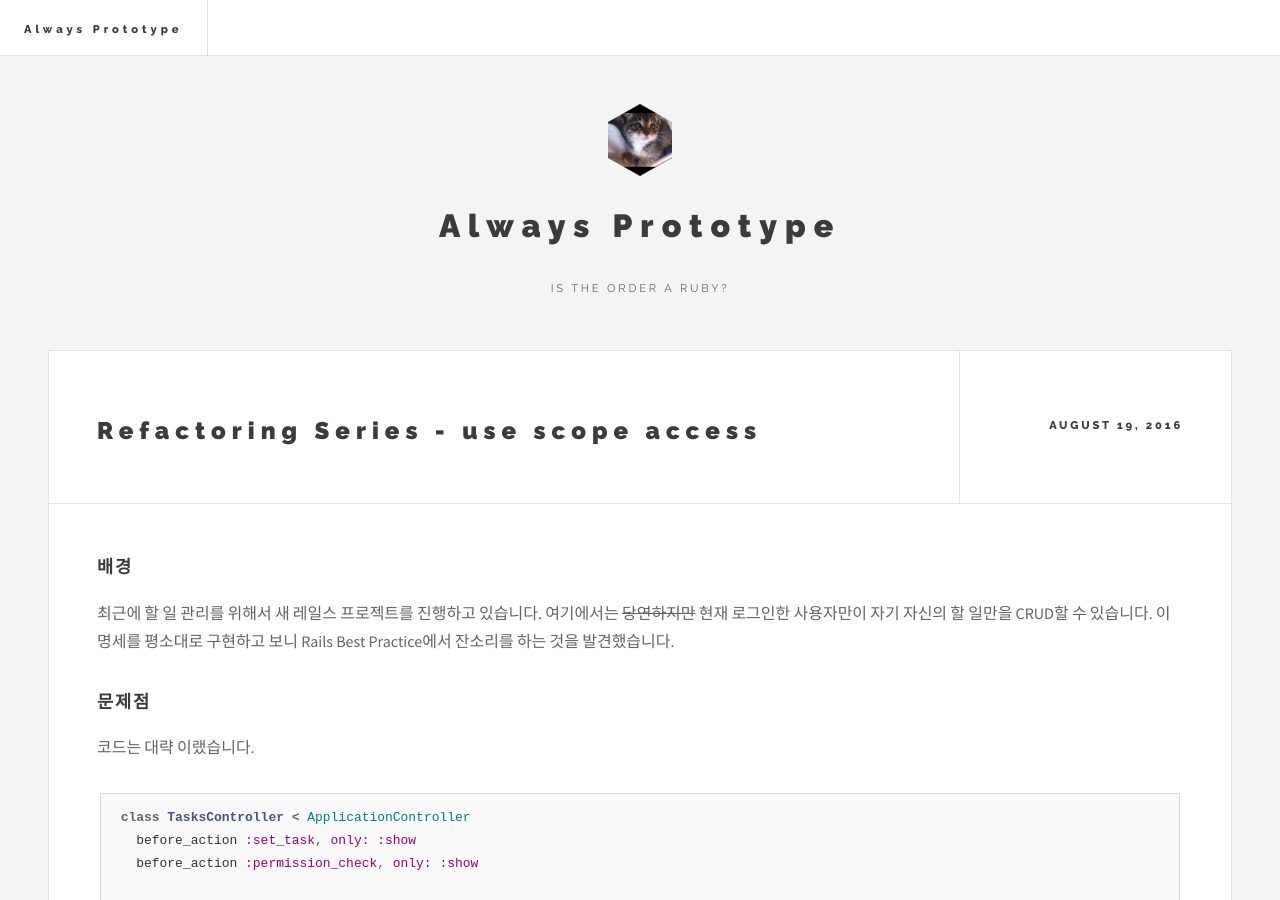
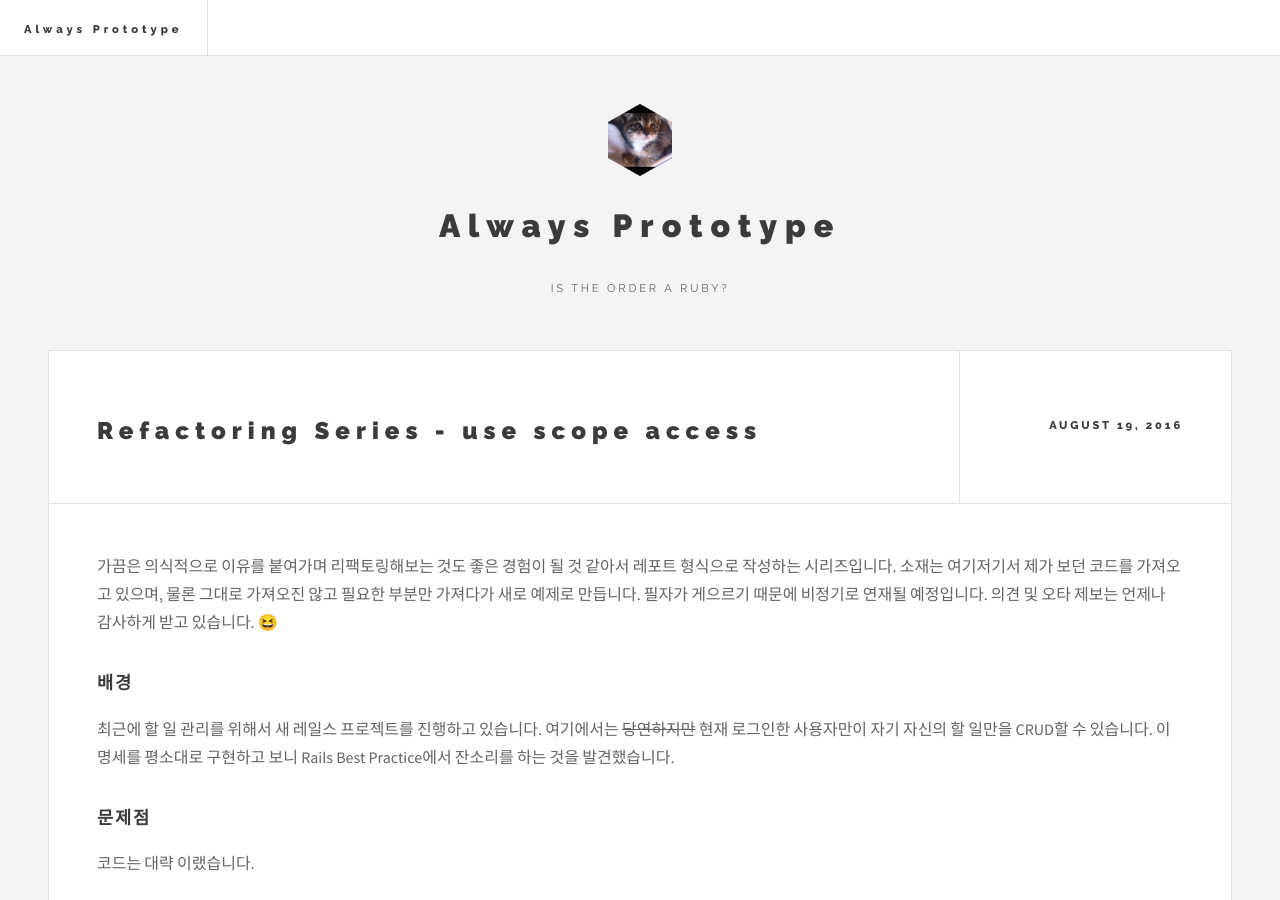
Before and after one commit to riseshia/archived-riseshia-github-io, a Jekyll site: the page built from _posts/2016-08-19-refactoring-series-use-scope-access.md, in a window 1280 px wide and 900 px high. Built offline with Jekyll 4.4.1, drawn with Linux system fonts in a browser that asks for light colours.

Commit message:
Build website

```diff
--- a/_posts/2016-08-19-refactoring-series-use-scope-access.md
+++ b/_posts/2016-08-19-refactoring-series-use-scope-access.md
@@ -4,6 +4,8 @@ title: "Refactoring Series - use scope access"
 date: 2016-08-19 12:27:15 +0900
 categories:
 ---
+
+가끔은 의식적으로 이유를 붙여가며 리팩토링해보는 것도 좋은 경험이 될 것 같아서 레포트 형식으로 작성하는 시리즈입니다. 소재는 여기저기서 제가 보던 코드를 가져오고 있으며, 물론 그대로 가져오진 않고 필요한 부분만 가져다가 새로 예제로 만듭니다. 필자가 게으르기 때문에 비정기로 연재될 예정입니다. 의견 및 오타 제보는 언제나 감사하게 받고 있습니다. 😆
 
 ## 배경
 
```
